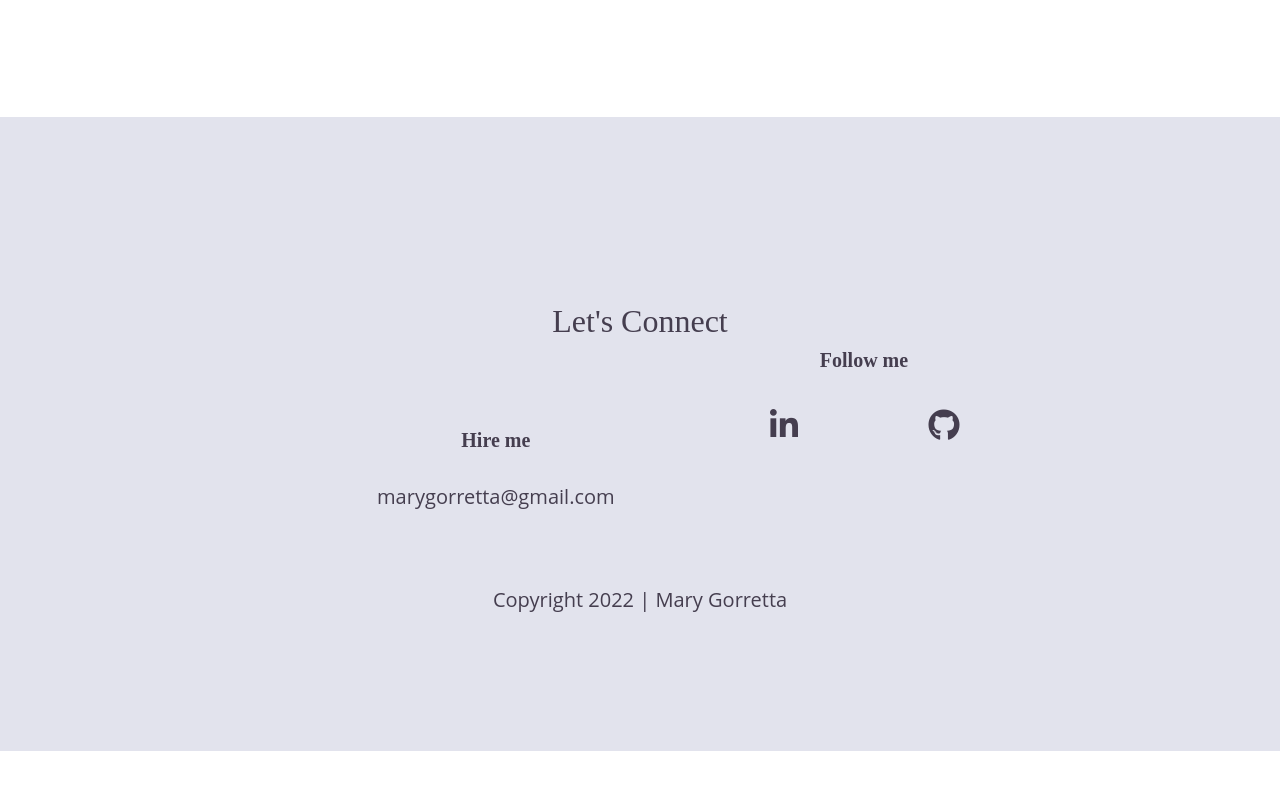
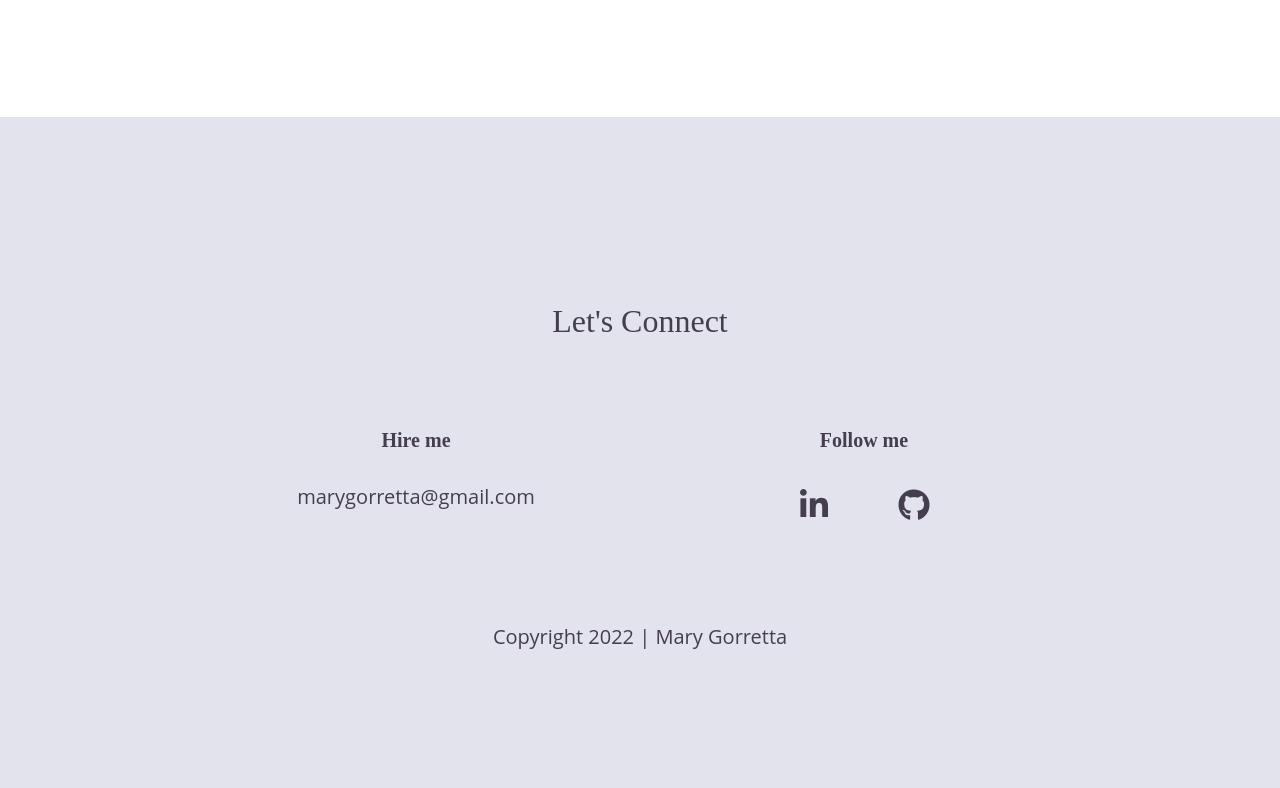
Before and after one commit to meggo15/mary-gorretta-portfolio, a website built with Parcel: page index.html in a window 1280 px wide. Shown: the part 3706-4494 px from the top of the page. Before the commit the page ends 4457 px from the top, so only its background shows below. Built offline with nearby package versions, Linux system fonts and the light colour scheme; a web font is replaced by a local one.

Commit message:
Made edits to margins and padding in css

```diff
--- a/css/main.css
+++ b/css/main.css
@@ -264,6 +264,10 @@ figure {
 }
 
 .contact-info {
+  margin: 0 0 60px 0;
+}
+
+.contact-follow {
   margin: 0 0 60px 0;
 }
 
@@ -632,6 +636,10 @@ footer .social-icons li i {
     margin: 80px 0;
   }
 
+  .contact-follow {
+    margin: 80px 0;
+  }
+
   .contact-title {
     margin: 0 0 30px 0;
   }
@@ -726,6 +734,10 @@ footer .social-icons li i {
     width: 50%;
   }
 
+  footer .contact-follow {
+    width: 50%;
+  }
+
   footer ul {
     display: flex;
     justify-content: space-between;
@@ -736,7 +748,7 @@ footer .social-icons li i {
 
   footer .social-icons {
     width: 12.5em;
-    justify-content: space-between;
+    justify-content: space-around;
   }
 
   footer .social-icons li i {
@@ -876,7 +888,11 @@ footer .social-icons li i {
   }
 
   .contact-info {
-    margin: 80px 0 80px 0;
+    margin: 80px 0 40px 0;
+  }
+
+  .contact-follow {
+    margin: 80px 0 40px 0;
   }
 
   .contact-title {
@@ -947,7 +963,7 @@ footer .social-icons li i {
 
   footer .social-icons {
     width: 12.5em;
-    justify-content: space-between;
+    justify-content: space-around;
   }
 }
 
```
